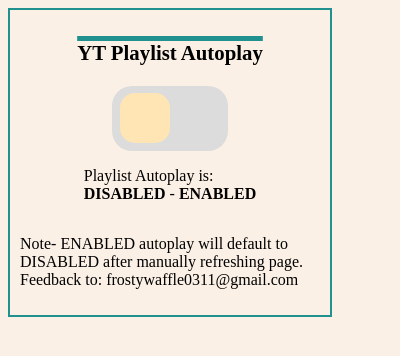
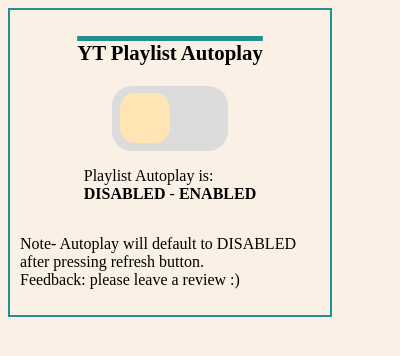
Before and after one commit to Hys-01/YT-Autoplay-Off, a browser extension: page popup.html in a window 400 px wide. Drawn offline with Linux system fonts and the light colour scheme.

Commit message:
update popup box text
- removed email
- simplified note to users

```diff
--- a/popup.html
+++ b/popup.html
@@ -48,9 +48,9 @@
     <div class = "notes">
         <p>
 
-            Note- ENABLED autoplay will default to DISABLED after manually refreshing page.
+            Note- Autoplay will default to DISABLED after pressing refresh button.
             <br/>
-            Feedback to: frostywaffle0311@gmail.com
+            Feedback: please leave a review :)
         </p>
 
     </div>
```
